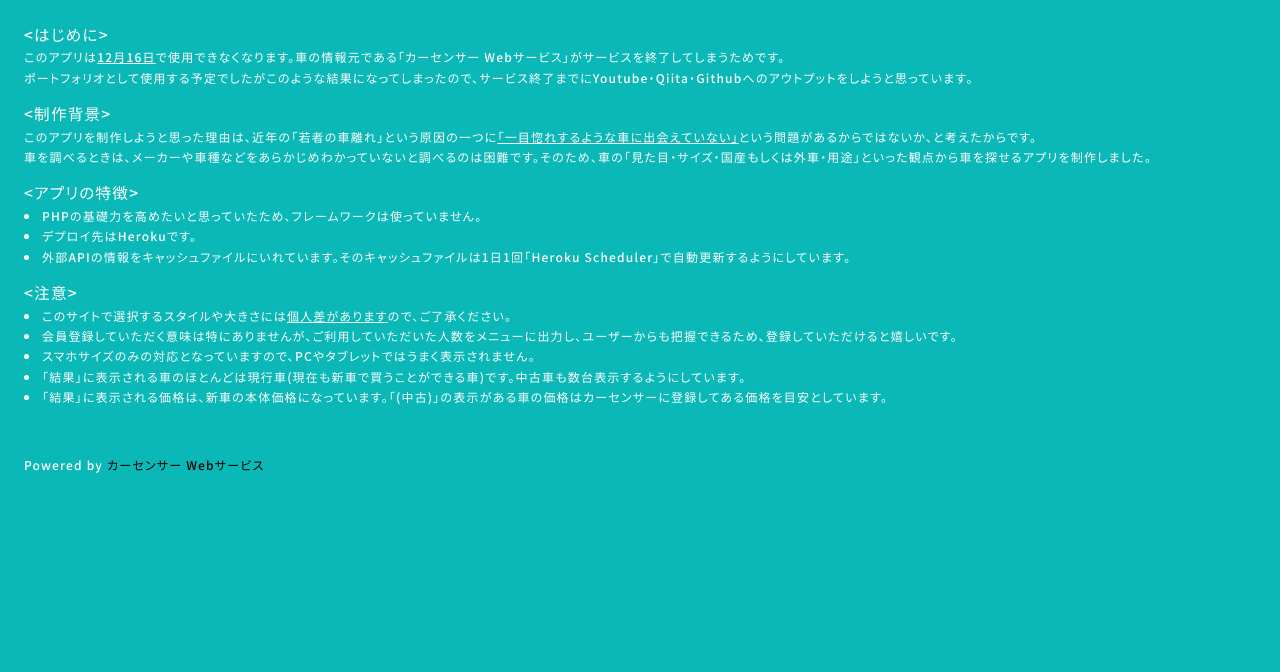
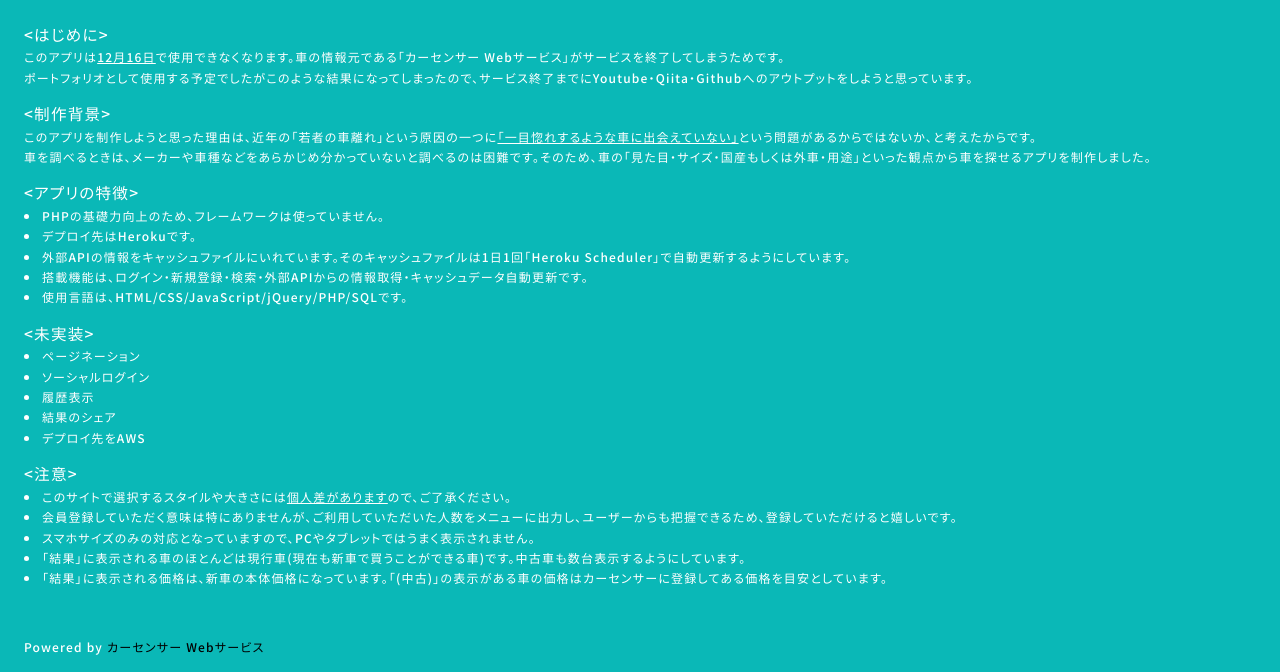
Before and after one commit to ohmoto-2020/car-Recommended, a PHP site: page /about.php in a window 1280 px wide. Shown: the part 128-800 px from the top of the page. Run offline with PHP 8.4, Linux system fonts and the light colour scheme; data comes from the database, SQL or seed files in the repository.

Commit message:
このサイトについての内容変更

```diff
--- a/about.php
+++ b/about.php
@@ -22,15 +22,27 @@ require ('./templates/layout.php');
       </div>
       <div class="about-main__container__box">
         <p class="about-main__container__box__subTitle">&lt;制作背景&gt;</p>
-        <p class="about-main__container__box__text">このアプリを制作しようと思った理由は、近年の「若者の車離れ」という原因の一つに<u>「一目惚れするような車に出会えていない」</u>という問題があるからではないか、と考えたからです。<br>車を調べるときは、メーカーや車種などをあらかじめわかっていないと調べるのは困難です。そのため、車の「見た目・サイズ・国産もしくは外車・用途」といった観点から車を探せるアプリを制作しました。
+        <p class="about-main__container__box__text">このアプリを制作しようと思った理由は、近年の「若者の車離れ」という原因の一つに<u>「一目惚れするような車に出会えていない」</u>という問題があるからではないか、と考えたからです。<br>車を調べるときは、メーカーや車種などをあらかじめ分かっていないと調べるのは困難です。そのため、車の「見た目・サイズ・国産もしくは外車・用途」といった観点から車を探せるアプリを制作しました。
         </p>
       </div>
       <div class="about-main__container__box">
         <p class="about-main__container__box__subTitle">&lt;アプリの特徴&gt;</p>
         <ul class="about-main__container__box__text">
-          <li>PHPの基礎力を高めたいと思っていたため、フレームワークは使っていません。</li>
+          <li>PHPの基礎力向上のため、フレームワークは使っていません。</li>
           <li>デプロイ先はHerokuです。</li>
           <li>外部APIの情報をキャッシュファイルにいれています。そのキャッシュファイルは1日1回「Heroku Scheduler」で自動更新するようにしています。 </li>
+          <li>搭載機能は、ログイン・新規登録・検索・外部APIからの情報取得・キャッシュデータ自動更新です。</li>
+          <li>使用言語は、HTML/CSS/JavaScript/jQuery/PHP/SQLです。</li>
+        </ul>
+      </div>
+      <div class="about-main__container__box">
+        <p class="about-main__container__box__subTitle">&lt;未実装&gt;</p>
+        <ul class="about-main__container__box__text">
+          <li>ページネーション</li>
+          <li>ソーシャルログイン</li>
+          <li>履歴表示</li>
+          <li>結果のシェア</li>
+          <li>デプロイ先をAWS</li>
         </ul>
       </div>
       <div class="about-main__container__box">
```
